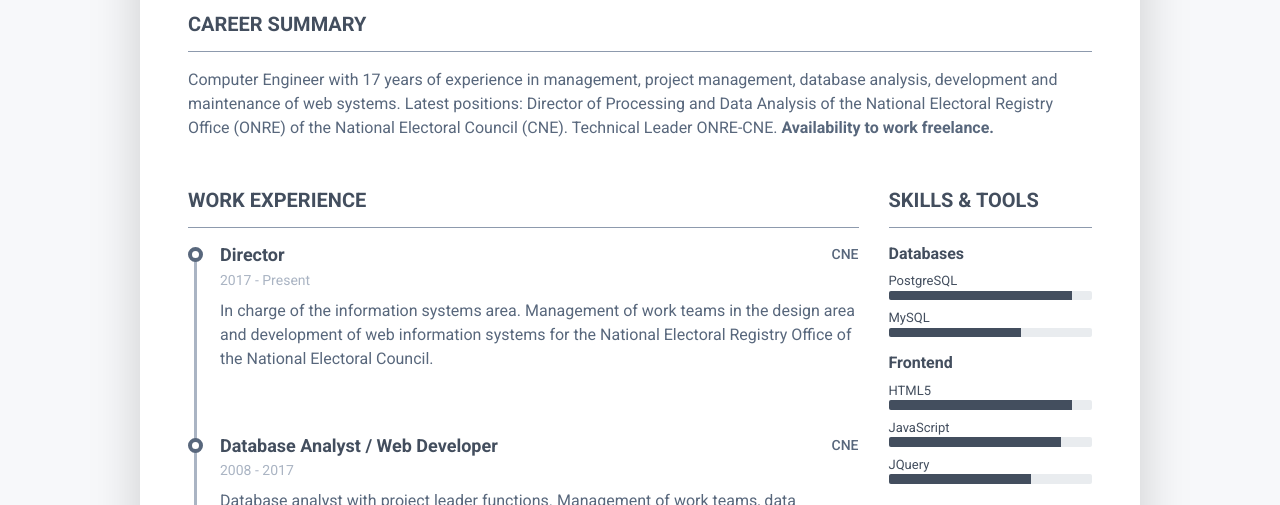
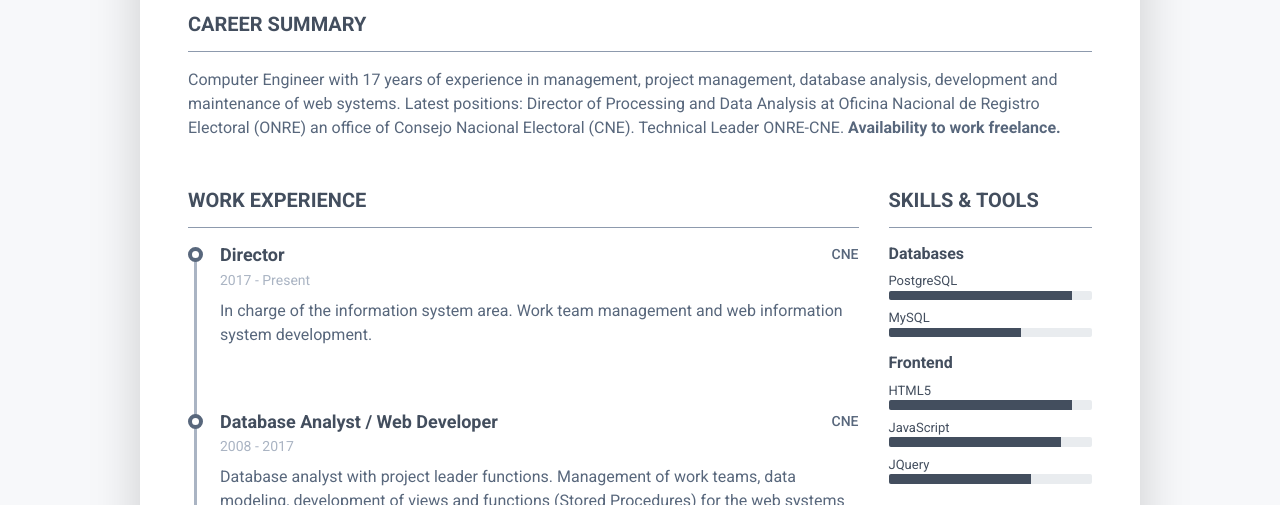
Before and after one commit to ubastidas/cv, a plain HTML site: page index.html in a window 1280 px wide. Shown: the part 286-791 px from the top of the page. Drawn offline with Linux system fonts and the light colour scheme.

Commit message:
Upgrate Commit

```diff
--- a/index.html
+++ b/index.html
@@ -67,8 +67,9 @@
 				    <h2 id="careerSumary" class="resume-section-title text-uppercase font-weight-bold pb-3 mb-3">Career Summary</h2>
 				    <div  id="careerSumaryDetail" class="resume-section-content">
 					    <p class="mb-0">Computer Engineer with 17 years of experience in management, project management, database analysis,
-                                                            development and maintenance of web systems. Latest positions: Director of Processing and Data Analysis of the National Electoral Registry Office (ONRE)
-                                                            of the National Electoral Council (CNE). Technical Leader ONRE-CNE.
+                                                            development and maintenance of web systems. Latest positions: Director of Processing and
+                                                            Data Analysis at Oficina Nacional de Registro Electoral (ONRE) an office of Consejo Nacional Electoral  (CNE).
+                                                            Technical Leader ONRE-CNE.
                                                 <strong>Availability to work freelance.</strong>
                                             </p>
 				    </div>
@@ -91,8 +92,7 @@
                                                                             <div class="resume-timeline-item-desc">
                                                                                 <div id="workExperience1Detail">
                                                                                     <p>
-                                                                                        In charge of the information systems area. Management of work teams in the design area
-                                                                                        and development of web information systems for the National Electoral Registry Office of the National Electoral Council.
+                                                                                        In charge of the information system area. Work team management and web information system development.
                                                                                     </p>
                                                                                 </div>
 									    </div><!--//resume-timeline-item-desc-->
```
